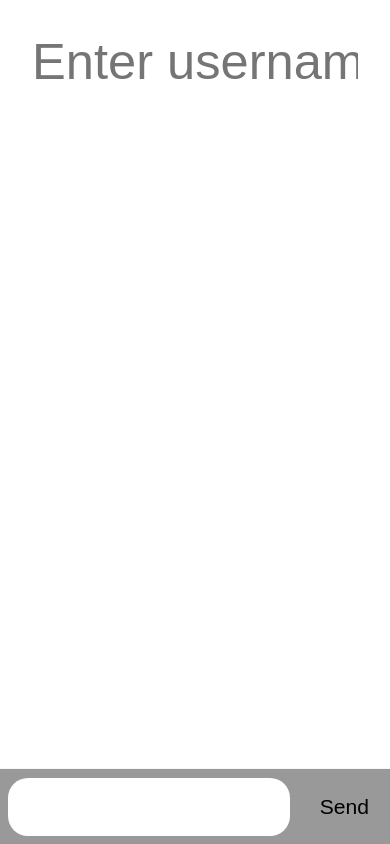
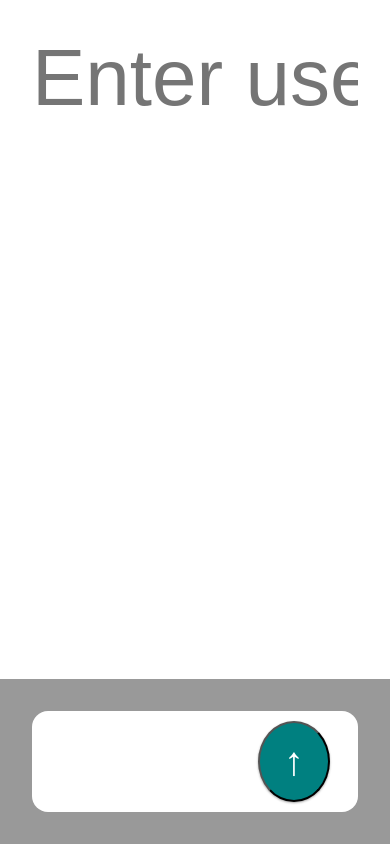
Before and after one commit to SebastianUdden/simply-chatroom, a website with bundled scripts: page public/index.html in a window 390 px wide. Built offline with nearby package versions, Linux system fonts and the light colour scheme; files whose address does not match are found by name.

Commit message:
feat: responsive for mobile and desktop, submitbtn

```diff
--- a/public/index.html
+++ b/public/index.html
@@ -5,14 +5,16 @@
     <link rel="stylesheet" type="text/css" href="styles.css" />
   </head>
   <body>
-    <input id="username" placeholder="Enter username" />
-    <ul id="user-bar"></ul>
-    <ul id="messages"></ul>
+    <main>
+      <input id="username" placeholder="Enter username" />
+      <ul id="user-bar"></ul>
+      <ul id="messages"></ul>
+    </main>
     <footer>
       <ul id="status-bar"></ul>
       <form action="">
         <textarea id="message" cols="37" rows="1"></textarea>
-        <button>Send</button>
+        <div><button id="submit">&#x2191;</button></div>
       </form>
     </footer>
     <script src="/socket.io/socket.io.js"></script>
--- a/public/styles.css
+++ b/public/styles.css
@@ -4,43 +4,56 @@
   box-sizing: border-box;
 }
 body {
-  font: 2.5vh Helvetica, Arial;
-  padding-bottom: 14vh;
+  font: 40px Helvetica, Arial;
+  padding-bottom: 5em;
 }
 footer {
   position: fixed;
   bottom: 0;
   width: 100%;
+  background: #999999;
 }
 form {
+  margin: 0 auto;
   display: flex;
-  background: #999999;
-  padding: 0;
+  padding: 0.3em;
   width: 100%;
-  box-shadow: 0 1px 3px rgba(0, 0, 0, 0.12), 0 1px 2px rgba(0, 0, 0, 0.24);
-  transition: all 0.3s cubic-bezier(0.25, 0.8, 0.25, 1);
 }
 form textarea {
   border: 0;
-  padding: 2vh;
+  padding: 0.7em;
   resize: none;
   width: 100%;
-  margin-right: 0.5%;
-  font-size: 2.5vh;
-  margin: 1vh;
+  font-size: 1em;
+  margin: 0.5em;
   overflow-y: scroll;
-  border-radius: 15pt;
+  border-radius: 0.4em;
+  padding-right: 3em;
 }
-form button {
-  background: #999999;
-  border: none;
-  padding: 2vh 2.5vh;
-  font-size: 2.5vh;
+form div {
+  display: flex;
+  justify-content: center;
+  align-items: center;
+}
+#submit {
+  background-color: teal;
+  color: white;
+  box-shadow: 0 1px 3px rgba(0, 0, 0, 0.12), 0 1px 2px rgba(0, 0, 0, 0.24);
+  z-index: 99;
+  border-radius: 50%;
+  padding: 0.4em 0.6em;
+  margin: 0.2em 0.2em 0.2em -4em;
+  font-size: 1em;
+  font-weight: 800;
+  cursor: pointer;
+}
+#submit:hover {
+  background-color: rgb(0, 116, 116);
 }
 #messages {
   list-style-type: none;
   margin: 0;
-  padding: 1vh;
+  padding: 0.5em;
 }
 #messages li {
   padding: 0.7rem 1rem;
@@ -50,16 +63,16 @@ form button {
   overflow-x: scroll;
   overflow-wrap: break-word;
   background-color: #f2f2f2;
-  padding: 2.5vh;
-  border-radius: 15pt;
+  padding: 1em;
+  border-radius: 0.4em;
   box-shadow: 0 1px 3px rgba(0, 0, 0, 0.12), 0 1px 2px rgba(0, 0, 0, 0.24);
 }
 .meta {
   display: flex;
   justify-content: space-between;
   color: #555555;
-  font-size: 2vh;
-  margin-bottom: 1vh;
+  font-size: 0.7em;
+  margin-bottom: 0.5em;
 }
 .currentUser {
   display: flex;
@@ -76,8 +89,8 @@ form button {
 #user-bar li {
   list-style-type: none;
   border: 1px solid #ccc;
-  border-radius: 1rem;
-  padding: 1rem 1.5rem;
+  border-radius: 0.4em;
+  padding: 0.5em 0.8em;
   margin: 0.5rem;
   font-weight: 700;
   color: #fff;
@@ -89,11 +102,11 @@ form button {
 }
 #status-bar {
   display: flex;
-  padding: 0.5rem 1rem;
-  background-color: white;
-  color: teal;
+  padding: 0;
+  color: white;
 }
 #status-bar li {
+  padding: 0.7em 0.7em 0;
   list-style-type: none;
 }
 #username {
@@ -102,7 +115,7 @@ form button {
   color: #333333;
   text-align: center;
   width: 100%;
-  font-size: 6vh;
+  font-size: 2em;
 }
 .status {
   color: teal;
@@ -110,3 +123,16 @@ form button {
 .error {
   color: darkred;
 }
+
+@media screen and (min-width: 1000px) {
+  body {
+    font-size: 16px;
+  }
+  main {
+    max-width: 500px;
+    margin: 0 auto;
+  }
+  form {
+    max-width: 500px;
+  }
+}
--- a/public/utils.js
+++ b/public/utils.js
@@ -84,7 +84,9 @@ message.addEventListener("focus", (e) => {
 message.addEventListener("blur", (e) => {
   e.preventDefault();
   socket.emit("WRITING", { id, innerHTML: `${name.value}...`, add: false });
-  e.target.rows = 1;
+  setTimeout(() => {
+    e.target.rows = 1;
+  }, 100);
 });
 
 socket.on("JOIN", ({ id, name }) => {
```
